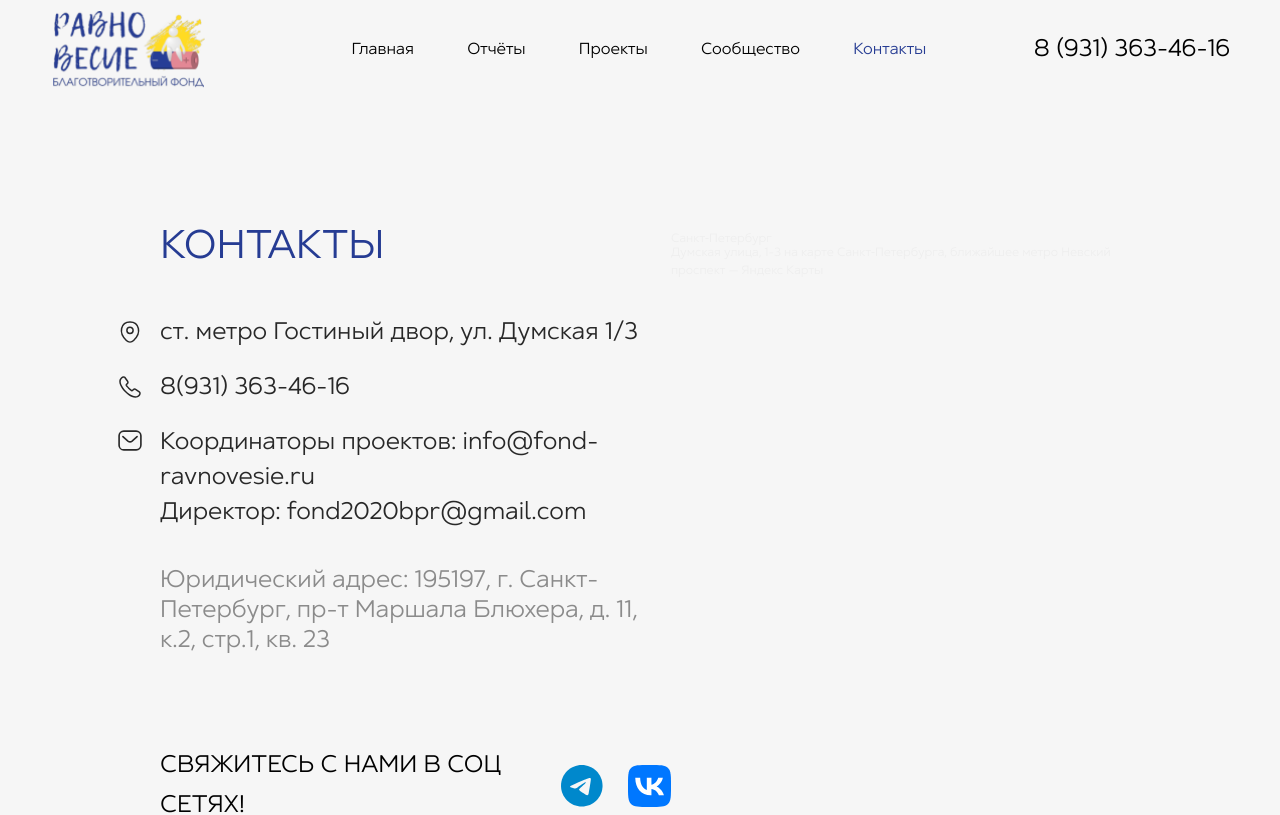
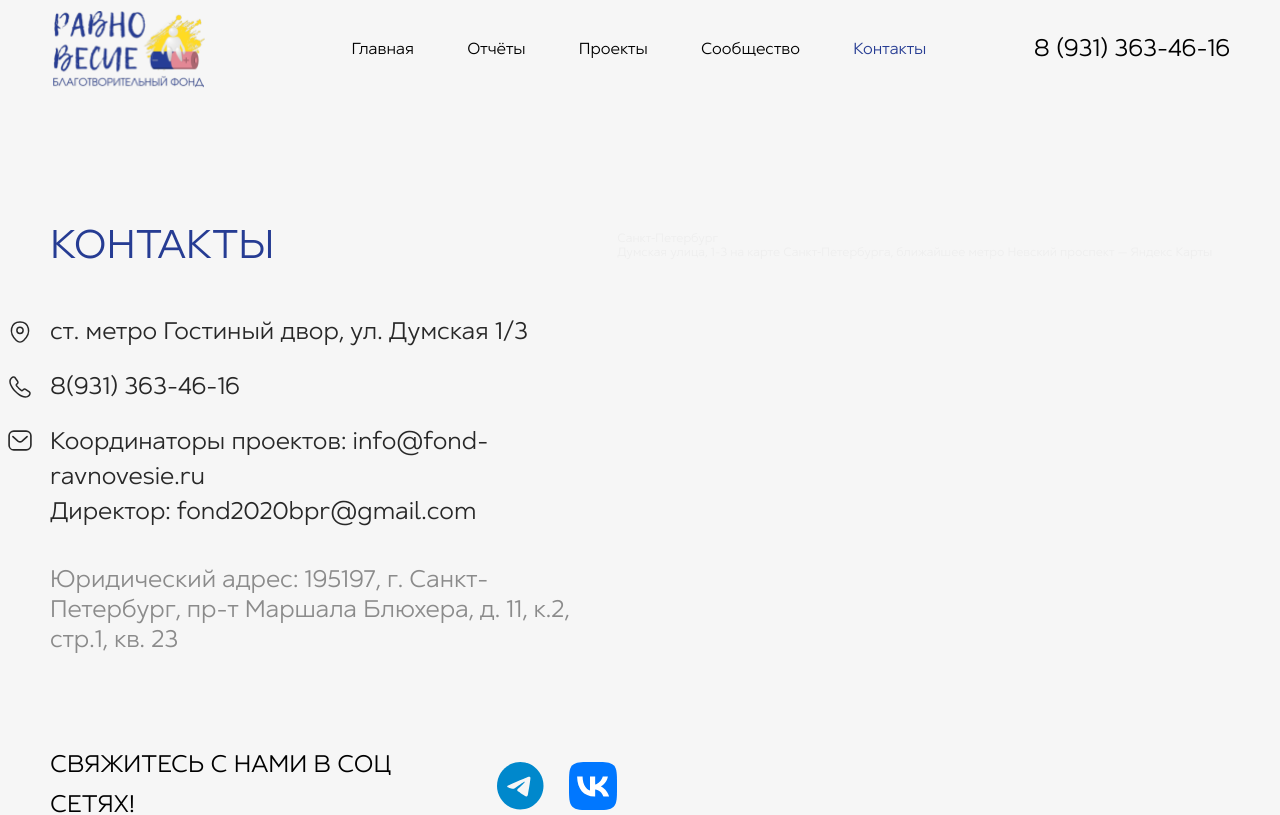
Before and after one commit to thirdmadman/fond-ravnovesie.ru_2023, a Next.js app: page /contacts in a window 1280 px wide. Shown: the top 815 px of the page. Built offline with nearby package versions, Linux system fonts and the light colour scheme.

Commit message:
fix: remove margin

```diff
--- a/src/styles/contacts/sectionContacts.scss
+++ b/src/styles/contacts/sectionContacts.scss
@@ -1,7 +1,6 @@
 @import "../constants.scss";
 
 .section-contacts {
-  margin: 0 110px;
   padding: 40px;
   padding-top: 230px;
   padding-bottom: 53px;
```
